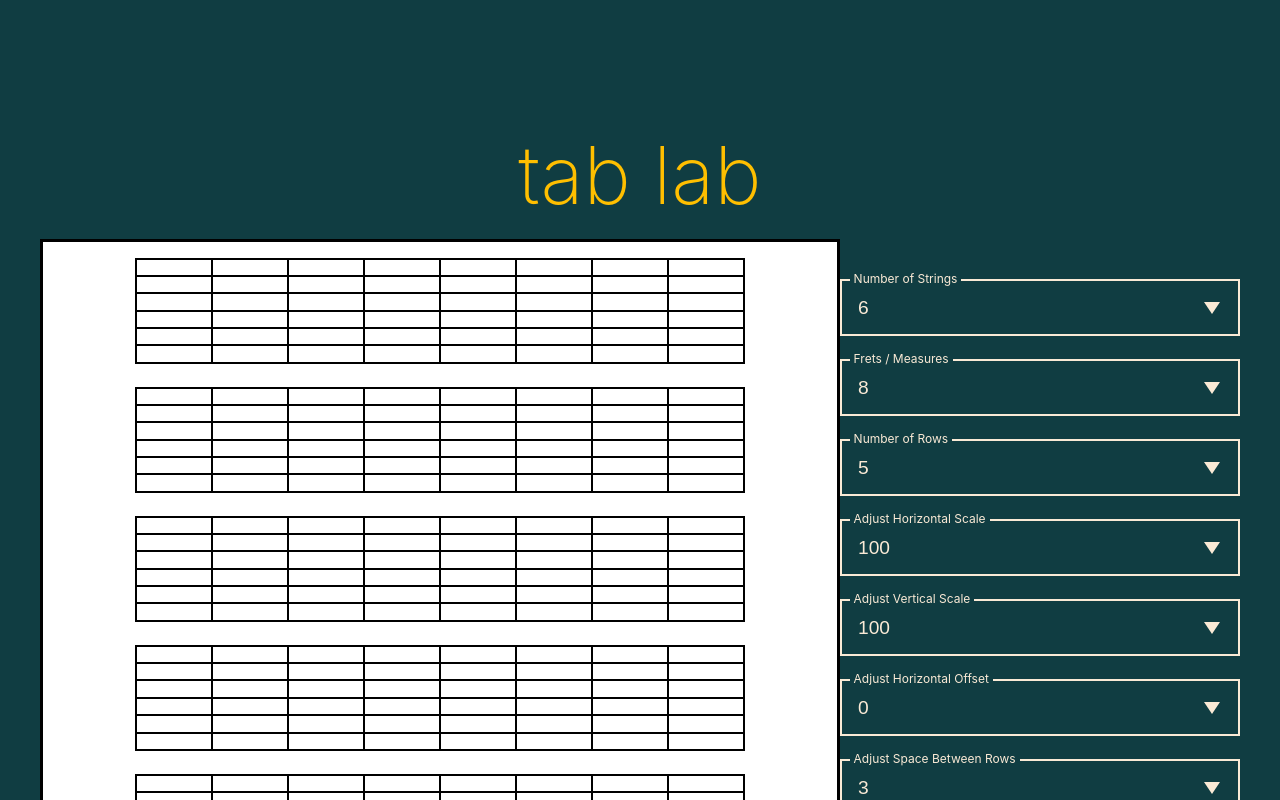
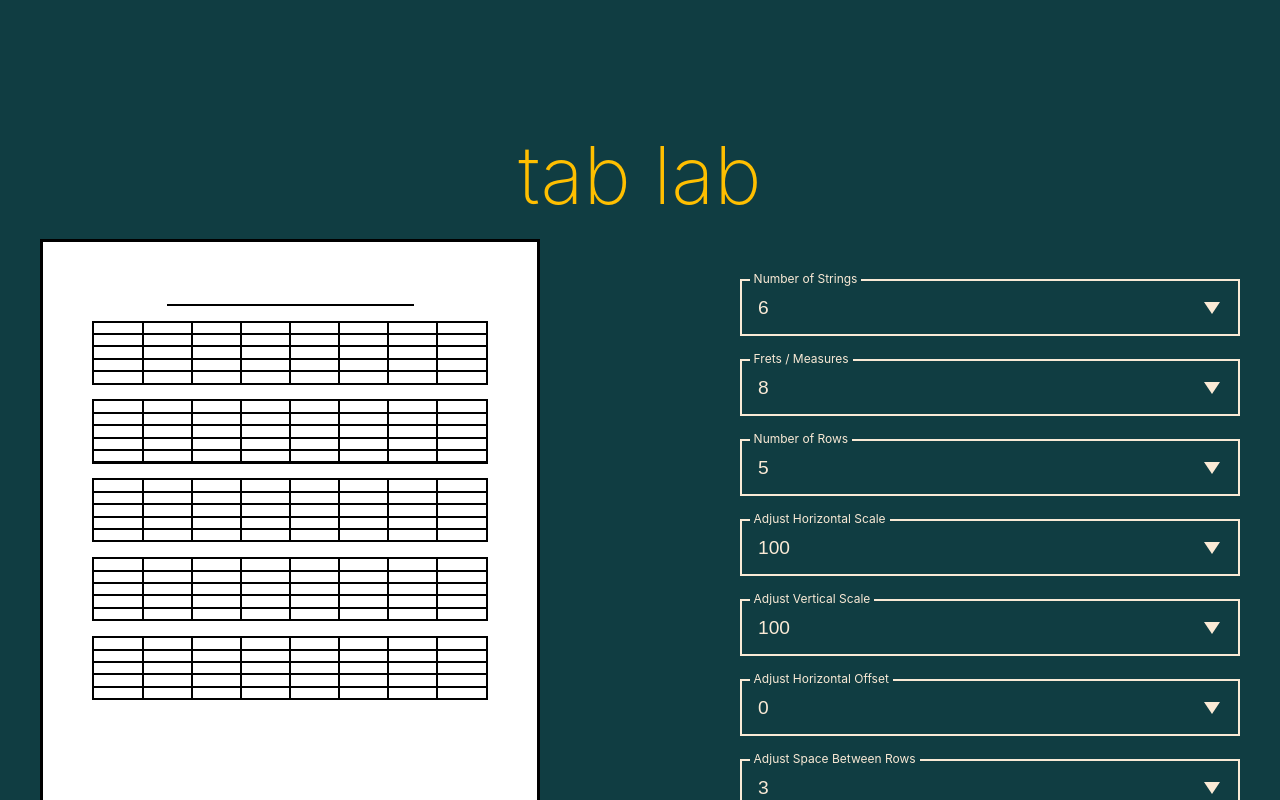
Before and after one commit to andentx/tab-lab, a Next.js app: page / in a window 1280 px wide. Shown: the top 800 px of the page. Built offline with nearby package versions, Linux system fonts and the light colour scheme.

Commit message:
Everything works

```diff
--- a/components/FormSection.js
+++ b/components/FormSection.js
@@ -37,12 +37,12 @@ function createOptions(min, max) {
   return options;
 }
 
-const Gen2FormSection = ({ pageSettings, onInputChange }) => {
+const FormSection = ({ pageSettings, onInputChange }) => {
   const numberOfStringsOptions = createOptions(4, 12);
   const numberOfVerticalLinesOptions = createOptions(2, 12);
   const numberOfCellContainersOptions = createOptions(0, 12);
-  const horizontalAdjustOptions = createOptions(90, 120);
-  const verticalAdjustOptions = createOptions(90, 120);
+  const horizontalAdjustOptions = createOptions(80, 120);
+  const verticalAdjustOptions = createOptions(95, 110);
   const horizontalOffsetOptions = createOptions(-20, 20);
   const rowGapOptions = createOptions(0, 10);
   const headerHeightOptions = createOptions(0, 20);
@@ -104,8 +104,8 @@ const Gen2FormSection = ({ pageSettings, onInputChange }) => {
         <CustomSelect>
           <label htmlFor='showPageHeaderSelect'>Page Header</label>
           <select id='showPageHeaderSelect' name='showPageHeader' value={pageSettings.showPageHeader} onChange={onInputChange}>
-            <option value='true'>Show</option>
-            <option value='false'>Hide</option>
+            <option value='2px solid black'>Show</option>
+            <option value='none'>Hide</option>
           </select>
         </CustomSelect>
 
@@ -127,4 +127,4 @@ const Gen2FormSection = ({ pageSettings, onInputChange }) => {
   );
 };
 
-export default Gen2FormSection;
+export default FormSection;
--- a/components/PageGenerator.js
+++ b/components/PageGenerator.js
@@ -45,7 +45,7 @@ const PageGenerator = () => {
     verticalAdjust: 100,
     horizontalOffset: 0,
     rowGap: 3,
-    showPageHeader: true,
+    showPageHeader: '2px solid black',
     headerHeight: 10,
     borderSize: 2,
   });
@@ -58,7 +58,10 @@ const PageGenerator = () => {
     setPageSettings((previousSettings) => ({ ...previousSettings, [name]: value }));
   }
 
-  function createCells(rows, cols) {
+  function createCells(numberOfStrings, numberOfVerticalLines) {
+    let rows = numberOfStrings - 1;
+    let cols = numberOfVerticalLines;
+
     setPageSettings((previousSettings) => ({
       ...previousSettings,
       cellHeight: 100 / rows,
@@ -111,8 +114,8 @@ const PageGenerator = () => {
       className='cellContainer'
       key={cellContainer.key}
       style={{
-        width: `${pageSettings.cellContainerWidth}%`,
-        height: `${pageSettings.cellContainerHeight}%`,
+        width: `${pageSettings.horizontalAdjust - 20}%`,
+        height: `${pageSettings.verticalAdjust - 90}%`,
         marginLeft: `${pageSettings.horizontalOffset}%`,
         marginBottom: `${pageSettings.rowGap}%`,
         border: `${pageSettings.borderSize / 2}px solid black`,
--- a/components/PagePreview.js
+++ b/components/PagePreview.js
@@ -10,18 +10,31 @@ const Page = styled.div`
   width: min(80%, 500px);
   aspect-ratio: 8.5/11;
 
-  width: 800px;
-  height: 1100px;
-
-  padding: 1rem;
+  /* width: 800px; */
+  /* height: 1100px; */
 
   display: flex;
   flex-direction: column;
   align-items: center;
 `;
 
+const PageHeader = styled.div`
+  margin-bottom: 3%;
+  width: 50%;
+`;
+
 const Gen2PagePreview = ({ pageSettings, allCellContainersRendered }) => {
-  return <Page>{allCellContainersRendered}</Page>;
+  return (
+    <Page>
+      <PageHeader
+        style={{
+          borderBottom: `${pageSettings.showPageHeader}`,
+          height: `${pageSettings.headerHeight}%`,
+        }}
+      />
+      {allCellContainersRendered}
+    </Page>
+  );
 };
 
 export default Gen2PagePreview;
```
